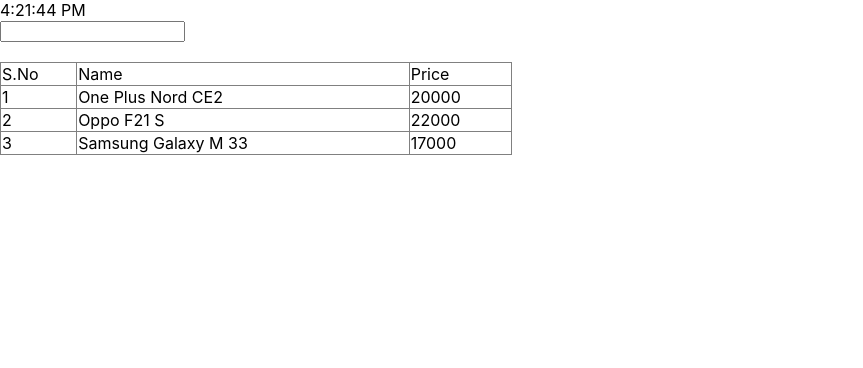
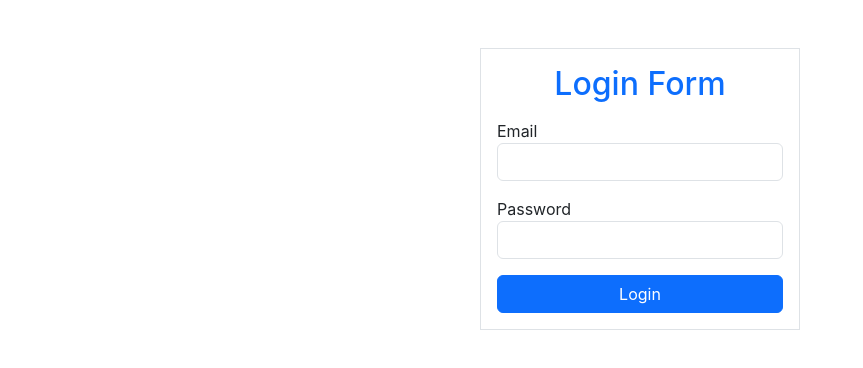
Before and after one commit to neeratimounika/use_memo, a React (Create React App) app: page / in a window 1280 px wide. Shown: the top 368 px of the page, without its empty margins (0-863 px from the left). Built offline with nearby package versions, Linux system fonts and the light colour scheme.

Commit message:
first commit

```diff
--- a/package.json
+++ b/package.json
@@ -6,6 +6,7 @@
     "@testing-library/jest-dom": "^5.17.0",
     "@testing-library/react": "^13.4.0",
     "@testing-library/user-event": "^13.5.0",
+    "bootstrap": "^3.4.1",
     "react": "^18.2.0",
     "react-dom": "^18.2.0",
     "react-scripts": "5.0.1",
--- a/public/index.html
+++ b/public/index.html
@@ -3,6 +3,8 @@
   <head>
     <meta charset="utf-8" />
     <link rel="icon" href="%PUBLIC_URL%/favicon.ico" />
+    <link href="https://cdn.jsdelivr.net/npm/bootstrap@5.3.2/dist/css/bootstrap.min.css" rel="stylesheet" integrity="sha384-T3c6CoIi6uLrA9TneNEoa7RxnatzjcDSCmG1MXxSR1GAsXEV/Dwwykc2MPK8M2HN" crossorigin="anonymous">
+    <script src="https://cdn.jsdelivr.net/npm/bootstrap@5.3.2/dist/js/bootstrap.bundle.min.js" integrity="sha384-C6RzsynM9kWDrMNeT87bh95OGNyZPhcTNXj1NW7RuBCsyN/o0jlpcV8Qyq46cDfL" crossorigin="anonymous"></script>
     <meta name="viewport" content="width=device-width, initial-scale=1" />
     <meta name="theme-color" content="#000000" />
     <meta
--- a/src/App.js
+++ b/src/App.js
@@ -1,81 +1,36 @@
-import { useEffect, useMemo, useState } from "react"
-import './App.css'
-function App() {
+import React, { useRef, useState } from 'react'
 
-    const [Time, setTime] = useState(new Date().toLocaleTimeString());
+const App = () => {
+    const [email,setEmail]=useState('');
+    // const[password,setPassword]=useState('');
+    const pwd = useRef();
 
-    const [products, setProducts] = useState(
-        [
-            { id: 1, name: 'One Plus Nord CE2', price: 20000 },
-            { id: 2, name: 'Oppo F21 S', price: 22000 },
-            { id: 3, name: 'Samsung Galaxy  M 33', price: 17000 },
-        ]
-    )
+  return (
+    <>
+    <div className='border w-25 mt-5 m-auto p-3'>
+        <h2 className='text-primary text-center'>Login Form </h2>
+        <div className='mt-3'>
+            <label>Email</label>
+            <input type='email' className='form-control' value={email}
+            onChange={(e)=>{setEmail(e.target.value)}}/>
+        </div>
 
+        <div className='mt-3'>
+            <label>Password</label>
+            <input type='password' className='form-control' ref={pwd}
+            />
+        </div>
 
-    const [searchText, updateSearchText] = useState('');
+        <div className='mt-3'>
+            <button className='btn btn-primary w-100' onClick={()=>{
+              console.log('password:',pwd.current.value)
 
-    const filteredProducts = useMemo(
+            }}>Login</button>
+        </div>
 
-        () => {
-
-            console.log(products)
-
-            return products.filter(
-                (p) => {
-
-                    return p.name.toLowerCase().includes(searchText.toLowerCase())
-
-                }
-            )
-
-        },
-        [products, searchText]
-
-    )
-
-
-    useEffect(
-        () => {
-            setInterval(
-                () => {
-                    setTime(new Date().toLocaleTimeString())
-
-                }, 1000
-            )
-
-        }, []
-    )
-
-    return (
-        <>
-
-            <div>{Time}</div>
-
-            <input type="text" value={searchText} onChange={e => updateSearchText(e.target.value)} />
-
-            <table>
-                <tr>
-                    <td> S.No</td>
-                    <td>Name</td>
-                    <td>Price</td>
-                </tr>
-                {
-                    filteredProducts.map(
-                        p => (
-                            <tr key={p.id}>
-                                <td> {p.id}</td>
-                                <td>{p.name}</td>
-                                <td>{p.price}</td>
-                            </tr>
-
-                        )
-                    )
-                }
-            </table>
-        </>
-    )
-
+      </div>
+    </>
+  )
 }
 
 export default App
```
Also changed, not shown: 1 other file (tests, documents, lock files or other folders).
